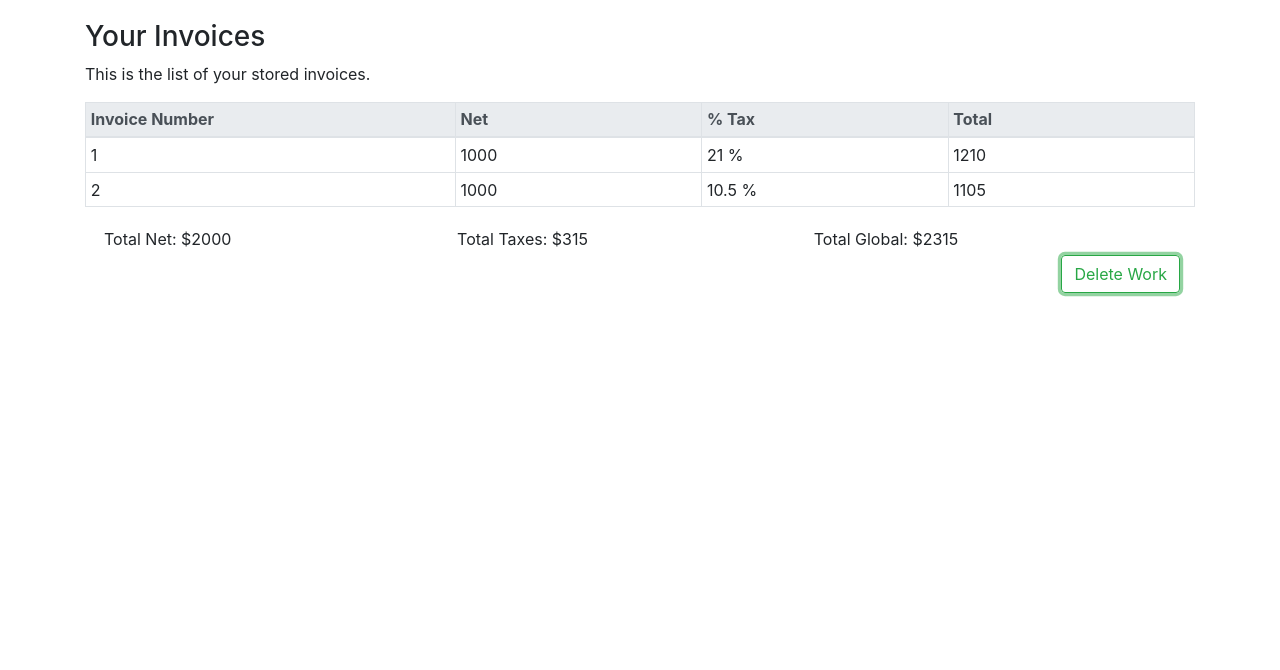
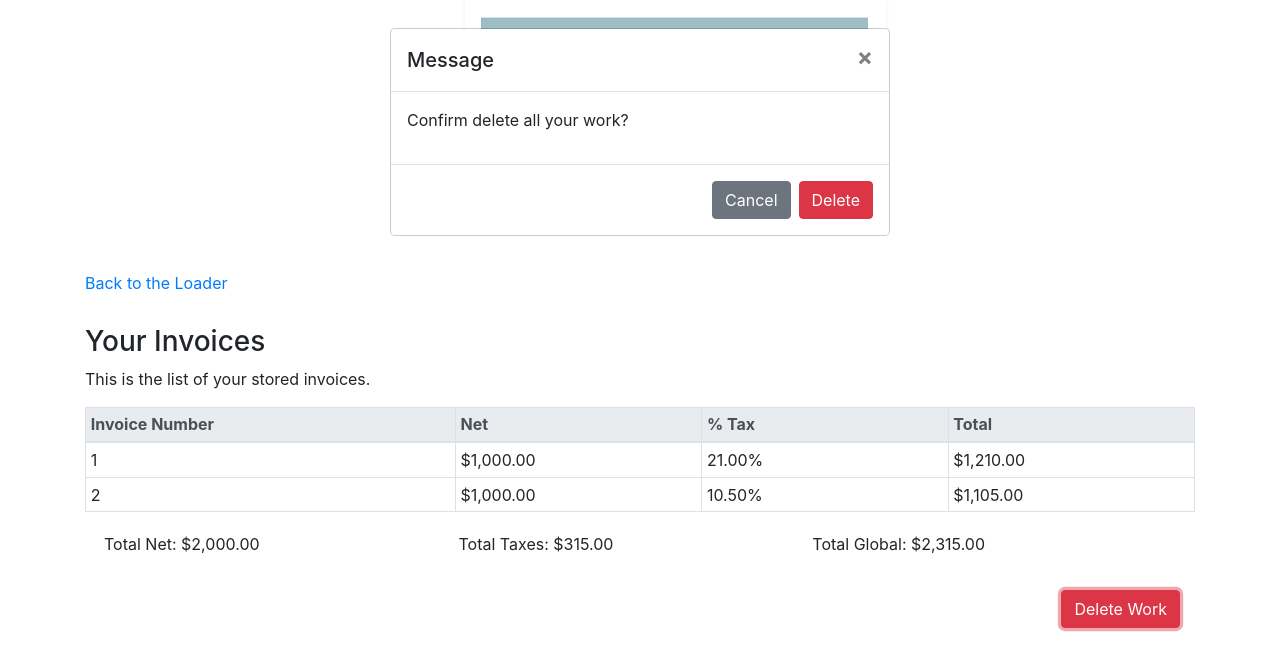
Before and after one commit to MariaBarros/invoice-loader, an Angular app: page /resume in a window 1280 px wide. Both pictures are taken after a click on the button "Delete Work". Shown: the top 670 px of the page. Built offline with nearby package versions, Linux system fonts and the light colour scheme.

Commit message:
updating form and adding confirmation to delete

```diff
--- a/angular.json
+++ b/angular.json
@@ -26,7 +26,9 @@
               "src/styles.css",
               "node_modules/bootstrap/dist/css/bootstrap.min.css"
             ],
-            "scripts": [],
+            "scripts": [
+              "node_modules/jquery/dist/jquery.min.js"
+            ],
             "es5BrowserSupport": true
           },
           "configurations": {
--- a/src/app/core/invoice-form.component.ts
+++ b/src/app/core/invoice-form.component.ts
@@ -13,10 +13,13 @@ import { InvoiceService } from '../core/invoice.service';
 export class InvoiceFormComponent implements OnInit {
 
   //Taxes options
-  private taxes: number[] = [0, 10.5, 21, 27];
+  private taxes: number[] = [0, 0.105, 0.21, 0.27];
 
   //Invoices collection stored
   private invoices: IInvoice[];
+
+  //Invoice id selected
+  private selectedId: number;
 
   //The invoice form
   private formInvoice: FormGroup;
@@ -47,7 +50,7 @@ export class InvoiceFormComponent implements OnInit {
     //Set the form fields and validators
 	  this.formInvoice = this.formBuilder.group({
 	  	id: [{value:0,updateOn: 'blur'}, [Validators.required, Validators.pattern('[0-9]{1,}'), Validators.min(1)] ],
-	   	net: [{value:0}, [Validators.required, Validators.pattern('[0-9]{1,}'), Validators.min(1)]],
+	   	net: [{value:0}, [Validators.required, Validators.min(1)]],
 	   	tax: [null],
 	   	total: [{value: 0, disabled: true}]
 	  });
@@ -57,6 +60,7 @@ export class InvoiceFormComponent implements OnInit {
 	  this.formInvoice.patchValue(dataForm);
     this.updateTotal();
 
+    //Update the total value when net or tax control changes
     this.net.valueChanges.subscribe(value => {
       this.updateTotal();
     });
@@ -65,6 +69,7 @@ export class InvoiceFormComponent implements OnInit {
       this.updateTotal();
     });
 
+    //Store the form current value in localStorage
     this.formInvoice.valueChanges.subscribe(value => {
       if(this.formInvoice.valid === true){
         this.invoiceService.storeInvoice(this.formInvoice.value);
@@ -77,7 +82,7 @@ export class InvoiceFormComponent implements OnInit {
 
   private updateTotal(){
     if(this.net.valid === true && this.tax.valid === true){
-      const total = this.net.value * (1 + this.tax.value/100);
+      const total = this.net.value * (1 + parseFloat(this.tax.value));
       this.total.patchValue(total)
     }
   }
@@ -109,13 +114,15 @@ export class InvoiceFormComponent implements OnInit {
 		navigator.geolocation.getCurrentPosition(getCoords, null, { timeout: 5000 });
   }
 
+  private selectForDelete(invoiceNumber: number){
+    this.selectedId = invoiceNumber;
+    this.invoiceService.toggleModal(true);
+  }
+
 	private remove(invoiceNumber: number):void{
   	this.invoices = this.invoiceService.remove(invoiceNumber);
+    this.invoiceService.toggleModal(false);
   }
-
-	private process():void{
-		this.invoiceService.saveInvoices();
-	}
 
 	private getWeatherData(position: IPosition):void{
 		this.invoiceService.getLocationKey(position).subscribe((response)=>{
--- a/src/app/core/invoice-resume.component.ts
+++ b/src/app/core/invoice-resume.component.ts
@@ -16,7 +16,7 @@ export class InvoiceResumeComponent implements OnInit {
 	private totalTaxes: number;
 	private totalGlobal: number;
 
-  	constructor(private invoiceService: InvoiceService) { }
+  constructor(private invoiceService: InvoiceService) { }
 
   	ngOnInit() {
   		this.getInvoices();
@@ -34,8 +34,8 @@ export class InvoiceResumeComponent implements OnInit {
 
   		this.invoices.map((invoice) =>{
   			totalNet += invoice.net;
-  			totalTaxes += invoice.net * (invoice.tax/100);
-  			totalGlobal += invoice.net + (invoice.net * (invoice.tax/100));
+  			totalTaxes += invoice.net * (invoice.tax);
+  			totalGlobal += invoice.net + (invoice.net * (invoice.tax));
   		});
 
   		this.totalNet = totalNet;
@@ -45,6 +45,7 @@ export class InvoiceResumeComponent implements OnInit {
 
   	deleteAll(){
   		this.invoiceService.deleteAll();
+      this.invoiceService.toggleModal(false);
   		this.getInvoices();
   	}
 
--- a/src/app/core/invoice.service.ts
+++ b/src/app/core/invoice.service.ts
@@ -13,6 +13,9 @@ const API_WEATHER_URL:string = "http://dataservice.accuweather.com/";
 
 const COLLECTION_STORED_NAME : string = "invoices";
 const ITEM_STORED_NAME : string = "invoice";
+const MODAL_DELETE = '#modalDelete';
+
+declare var $:any;
 
 @Injectable({
   providedIn: 'root'
@@ -42,8 +45,9 @@ export class InvoiceService {
     localStorage.removeItem(ITEM_STORED_NAME);
   }
 
-  saveInvoices():void{
+  saveInvoices():IInvoice[]{
   	this.storeData(this.invoices, COLLECTION_STORED_NAME);
+    return this.invoices;
   }
 
   getDataForm(): IInvoice{
@@ -57,16 +61,17 @@ export class InvoiceService {
   }
 
   add(invoice): IInvoice[]{
+    if(!invoice.total){
+      invoice.total = invoice.net * (1 + parseFloat(invoice.tax));
+    }
   	this.invoices.push(invoice);
-    if(!invoice.total){
-      invoice.total = parseFloat(invoice.net) * (1 + parseFloat(invoice.tax)/100);
-    }
     this.deleteInvoiceStorage();
-  	return this.invoices;
+    return this.saveInvoices();
   }
 
   remove(id: number): IInvoice[]{
   	this.invoices = this.invoices.filter((invoice)=>invoice.id !=id);
+    this.saveInvoices();
   	return this.invoices;
   }
 
@@ -77,7 +82,7 @@ export class InvoiceService {
 
   private storeData(data, item){
   	const dataToStore = JSON.stringify(data);
-    localStorage.setItem(ITEM_STORED_NAME, dataToStore);
+    localStorage.setItem(item, dataToStore);
   }
 
   //Weather API
@@ -109,4 +114,12 @@ export class InvoiceService {
     	);
   	}
 
+   //Modal
+  toggleModal(show: boolean = true){
+    if(show === true){
+      $(MODAL_DELETE).addClass('show');
+    }else{
+      $(MODAL_DELETE).removeClass('show');
+    }
+  }
 }
--- a/src/app/data/invoices.json
+++ b/src/app/data/invoices.json
@@ -1,12 +1,12 @@
 [{
 	"id": 1,
 	"net": 1000,
-	"tax": 21,
+	"tax": 0.21,
 	"total": 1210
 },
 {
 	"id": 2,
 	"net": 1000,
-	"tax": 10.5,
+	"tax": 0.105,
 	"total": 1105
 }]
--- a/src/app/stylesheets/app.component.css
+++ b/src/app/stylesheets/app.component.css
@@ -1,11 +1,3 @@
-#invoices-list{
-	margin-top: 20px;
+#delete-all-container{
+	margin-top: 30px;
 }
-
-.form-buttons-container{
-	height: 100%;
-}
-
-.form-buttons-container .flex-fill{
-	padding-bottom: 0 !important;
-}
--- a/src/app/stylesheets/invoice-form.component.css
+++ b/src/app/stylesheets/invoice-form.component.css
@@ -1,4 +1,4 @@
-#invoices-list, #forecast-container{
+#forecast-container{
 	margin-top: 30px;
 }
 
@@ -11,7 +11,7 @@
 	padding-bottom: 0 !important;
 }
 
-.alert{
+.alert.alert-danger{
 	top: 101%;
 	left: 15px;
 	font-size: 90%;
--- a/src/app/templates/invoice-form.component.html
+++ b/src/app/templates/invoice-form.component.html
@@ -13,8 +13,7 @@
             <div class="form-group row">
               <label class="col-sm-2 col-md-12 col-form-label col-form-label-sm">Invoice Number</label>
               <div class="col-sm-10 col-md-12">
-                <input class="form-control" formControlName="id" required placeholder="Invoice Number"
-                (onChange)="checkNumber()" />
+                <input class="form-control" formControlName="id" required placeholder="Invoice Number" />
 
                  <div *ngIf="((formSubmitted === true && id.invalid) || (!id.pristine && id.invalid))"
                 class="alert alert-danger position-absolute">
@@ -33,13 +32,12 @@
             <div class="form-group row">
               <label class="col-sm-2 col-md-12 col-form-label col-form-label-sm">Net</label>
               <div class="col-sm-10 col-md-12">
-                <input class="form-control" formControlName="net" placeholder="$" required />
+                <input class="form-control" type="number" formControlName="net" placeholder="$" required />
                 <div *ngIf="((formSubmitted === true && net.invalid) || (!net.pristine && net.invalid))"
                 class="alert alert-danger position-absolute">
 
                   <div *ngIf="net.errors.required">This value is required</div>
                   <div *ngIf="net.errors.min">Enter a number grather than 0</div>
-                  <div *ngIf="net.errors.pattern">Enter a valid number</div>
 
                 </div>
               </div>
@@ -51,7 +49,7 @@
               <label class="col-sm-2 col-md-12 col-form-label col-form-label-sm" for="ship">% Tax</label>
               <div class="col-sm-10 col-md-12">
                 <select class="form-control" formControlName="tax" >
-                  <option *ngFor="let itemTax of taxes" [value]="itemTax">{{ itemTax }}%</option>
+                  <option *ngFor="let itemTax of taxes" [value]="itemTax">{{ itemTax | percent:'1.2' }}</option>
                 </select>
               </div>
             </div>
@@ -101,12 +99,12 @@
 
         <tbody>
           <tr *ngFor="let invoice of invoices">
-            <td scope="row"> {{invoice.id}} </td>
+            <td scope="row"> {{invoice.id }} </td>
             <td>{{invoice.net | currency}}</td>
-            <td>{{invoice.tax}} %</td>
+            <td>{{invoice.tax | percent:'1.2'}}</td>
             <td>{{invoice.total | currency }}</td>
             <td>
-              <button class="btn btn-danger btn-sm" (click)="remove(invoice.id)">Remove</button>
+              <button class="btn btn-danger btn-sm" (click)="selectForDelete(invoice.id)">Remove</button>
             </td>
         </tr>
         </tbody>
@@ -114,7 +112,9 @@
       </table>
       <div class="row">
         <div class="col-12 text-right">
-          <a class="btn btn-primary" href="resume" (click)="process()">Process And Continue</a>
+          <a class="btn btn-primary" href="resume" (click)="invoiceService.saveInvoices()">
+            Process And Continue
+          </a>
         </div>
       </div>
 
@@ -144,3 +144,26 @@
   </div>
 
 </div>
+
+
+
+<div class="modal fade" id="modalDelete" tabindex="-1" role="dialog" aria-labelledby="modalDelLabel" aria-hidden="true">
+  <div class="modal-dialog" role="document">
+    <div class="modal-content">
+      <div class="modal-header">
+        <h5 class="modal-title">Message</h5>
+        <button type="button" class="close" data-dismiss="modal" aria-label="Close" (click)="invoiceService.toggleModal(false)">
+          <span aria-hidden="true">&times;</span>
+        </button>
+      </div>
+      <div class="modal-body">
+        <p>Confirm delete the invoice number {{selectedId}}?</p>
+      </div>
+      <div class="modal-footer">
+        <button type="button" class="btn btn-secondary" data-dismiss="modal"
+        (click)="invoiceService.toggleModal(false)">Cancel</button>
+        <button type="button" class="btn btn-danger" (click)="remove(selectedId)">Delete</button>
+      </div>
+    </div>
+  </div>
+</div>
--- a/src/app/templates/invoice-resume.component.html
+++ b/src/app/templates/invoice-resume.component.html
@@ -1,5 +1,14 @@
 <div class="container">
+  <div class="row d-flex justify-content-center">
+    <div class="col-12 col-md-4">
+      <img class="image-responsive shadow-sm p-3 mb-5" src="../assets/header-image.png" />
+    </div>
+  </div>
+
 	<div class="row">
+    <div class="col-12">
+      <a href="/" class="text-primary">Back to the Loader</a>
+    </div>
     <div *ngIf="invoices && invoices.length > 0" id="invoices-list" class="col-12">
       <h3>Your Invoices</h3>
       <p>This is the list of your stored invoices.</p>
@@ -17,9 +26,9 @@
         <tbody>
           <tr *ngFor="let invoice of invoices">
             <td scope="row"> {{invoice.id}} </td>
-            <td>{{invoice.net}}</td>
-            <td>{{invoice.tax}} %</td>
-            <td>{{invoice.total}}</td>
+            <td>{{invoice.net| currency}}</td>
+            <td>{{invoice.tax | percent:'1.2'}}</td>
+            <td>{{invoice.total | currency}}</td>
         </tr>
         </tbody>
 
@@ -28,26 +37,52 @@
       <div class="col-12">
         <div class="d-flex align-items-start">
           <div class="p-1 flex-fill">
-            Total Net: ${{totalNet}}
+            Total Net: {{totalNet | currency}}
           </div>
           <div class="p-1 flex-fill">
-            Total Taxes: ${{totalTaxes}}
+            Total Taxes: {{totalTaxes | currency}}
           </div>
           <div class="p-1 flex-fill">
-            Total Global: ${{totalGlobal}}
+            Total Global: {{totalGlobal | currency}}
           </div>
         </div>
       </div>
 
-      <div class="col-12 text-right">
-        <button class="btn btn-outline-success" type="button" (onClick)="deleteAll()">Delete Work</button>
+      <div class="col-12 text-right" id="delete-all-container">
+        <button class="btn btn-danger" type="button" data-toggle="modal"
+        (click)="invoiceService.toggleModal()" >
+          Delete Work
+        </button>
+
       </div>
 
     </div>
 
-    <div *ngIf="invoices && invoices.length === 0">
-      <h2>There are not invoices stored.</h2>
+    <div *ngIf="invoices && invoices.length === 0" class="col-12">
+      <h2>Invoices stored.</h2>
+      <div class="alert alert-info">There are not invoices stored. <a href="/" class="alert-link">Go to the invoice loader</a>.</div>
     </div>
 
   </div>
 </div>
+
+<div class="modal fade" id="modalDelete" tabindex="-1" role="dialog" aria-labelledby="modalDelLabel" aria-hidden="true">
+  <div class="modal-dialog" role="document">
+    <div class="modal-content">
+      <div class="modal-header">
+        <h5 class="modal-title">Message</h5>
+        <button type="button" class="close" data-dismiss="modal" aria-label="Close" (click)="invoiceService.toggleModal(false)">
+          <span aria-hidden="true">&times;</span>
+        </button>
+      </div>
+      <div class="modal-body">
+        <p>Confirm delete all your work?</p>
+      </div>
+      <div class="modal-footer">
+        <button type="button" class="btn btn-secondary" data-dismiss="modal"
+        (click)="invoiceService.toggleModal(false)">Cancel</button>
+        <button type="button" class="btn btn-danger" (click)="deleteAll()">Delete</button>
+      </div>
+    </div>
+  </div>
+</div>
--- a/src/styles.css
+++ b/src/styles.css
@@ -1 +1,10 @@
 /* You can add global styles to this file, and also import other style files */
+
+#invoices-list{
+	margin-top: 30px;
+}
+
+.modal.show{
+	opacity: 1;
+	display: block;
+}
```
